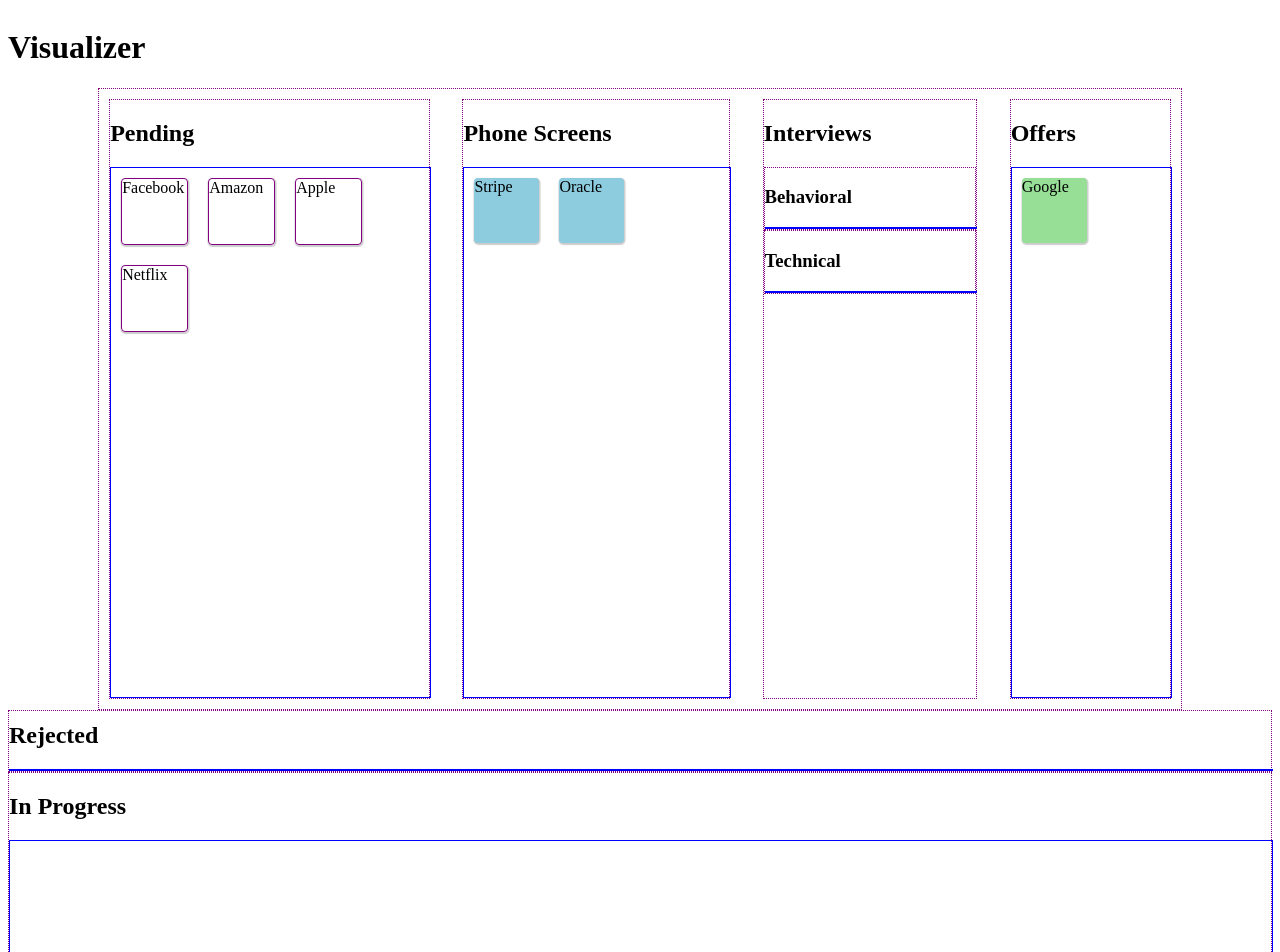
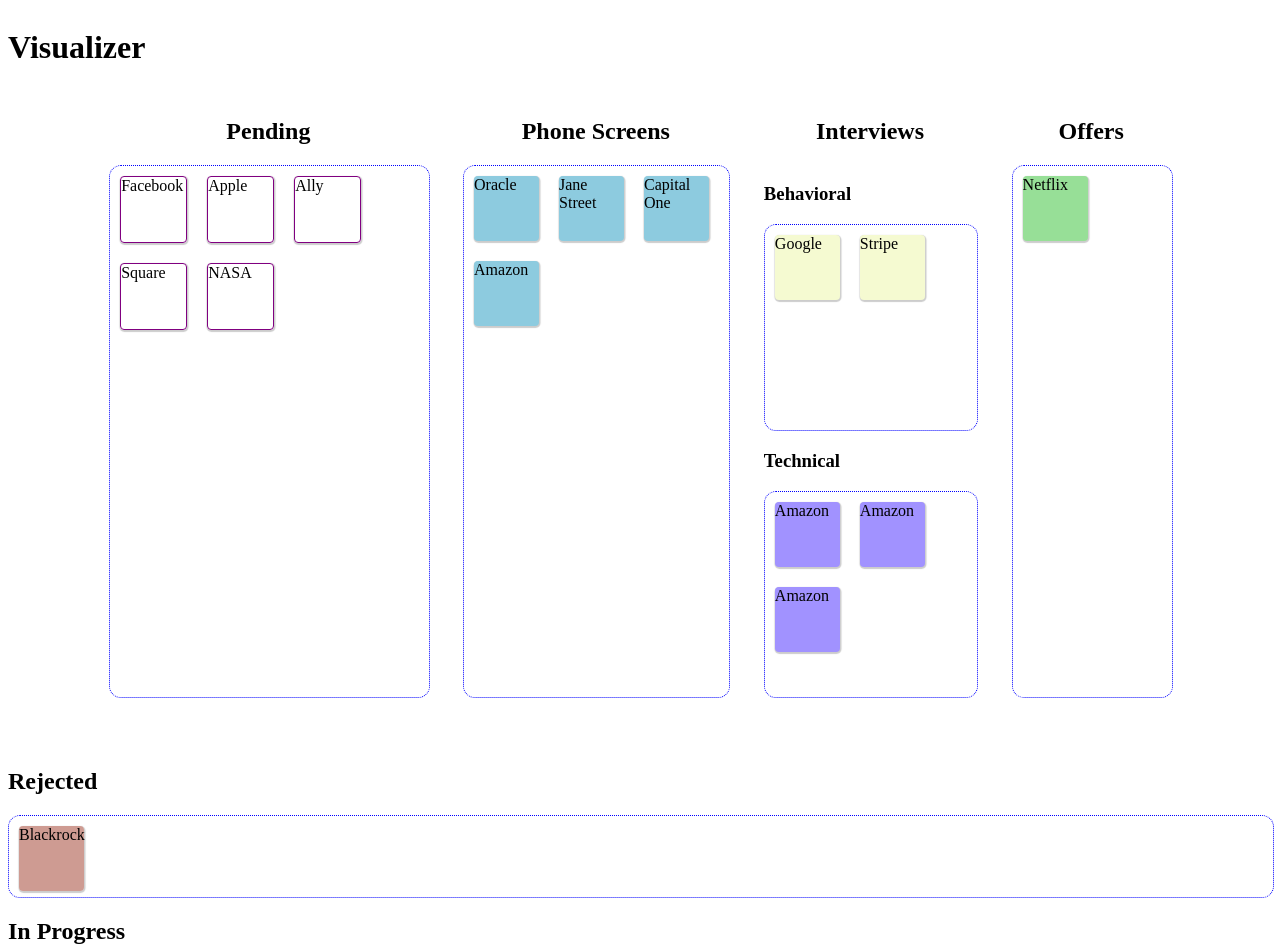
Before and after one commit to Team-Squirtle-CS/Trackr, a React app: page / in a window 1280 px wide. Shown: the top 952 px of the page. Built offline with nearby package versions, Linux system fonts and the light colour scheme.

Commit message:
progress on visualizer template

```diff
--- /dev/null
+++ b/client/components/visData.js
@@ -0,0 +1,123 @@
+const applications = [
+  {
+    company: 'Facebook',
+    description: 'FAANG',
+    location: 'Menlo Park',
+    salary: 180000,
+    status: 'pending'
+  },
+  {
+    company: 'Amazon',
+    description: 'FAANG',
+    location: 'San Francisco',
+    salary: 150000,
+    status: 'technical'
+  },
+  {
+    company: 'Apple',
+    description: 'FAANG',
+    location: 'San Francisco',
+    salary: 165000,
+    status: 'pending'
+  },
+  {
+    company: 'Netflix',
+    description: 'FAANG',
+    location: 'San Francisco',
+    salary: 1680000,
+    status: 'offer'
+  },
+  {
+    company: 'Google',
+    description: 'FAANG',
+    location: 'San Francisco',
+    salary: 152000,
+    status: 'behavioral'
+  },
+  {
+    company: 'Stripe',
+    description: 'misc',
+    location: 'New York',
+    salary: 180000,
+    status: 'behavioral'
+  },
+  {
+    company: 'Oracle',
+    description: 'misc',
+    location: 'New York',
+    salary: 135000,
+    status: 'phoneScreen'
+  },
+  {
+    company: 'Jane Street',
+    description: 'misc',
+    location: 'New York',
+    salary: 135000,
+    status: 'phoneScreen'
+  },
+  {
+    company: 'Capital One',
+    description: 'misc',
+    location: 'New York',
+    salary: 135000,
+    status: 'phoneScreen'
+  },
+  {
+    company: 'Ally',
+    description: 'misc',
+    location: 'San Francisco',
+    salary: 165000,
+    status: 'pending'
+  },
+  {
+    company: 'Square',
+    description: 'misc',
+    location: 'San Francisco',
+    salary: 165000,
+    status: 'pending'
+  },
+  {
+    company: 'SpaceX',
+    description: 'misc',
+    location: 'San Francisco',
+    salary: 165000,
+    status: 'incomplete'
+  },
+  {
+    company: 'Blackrock',
+    description: 'misc',
+    location: 'San Francisco',
+    salary: 165000,
+    status: 'rejected'
+  },
+  {
+    company: 'NASA',
+    description: 'misc',
+    location: 'San Francisco',
+    salary: 165000,
+    status: 'pending'
+  },
+  {
+    company: 'Amazon',
+    description: 'FAANG',
+    location: 'San Francisco',
+    salary: 150000,
+    status: 'technical'
+  },
+  {
+    company: 'Amazon',
+    description: 'FAANG',
+    location: 'San Francisco',
+    salary: 150000,
+    status: 'technical'
+  },
+  {
+    company: 'Amazon',
+    description: 'FAANG',
+    location: 'San Francisco',
+    salary: 150000,
+    status: 'phoneScreen'
+  },
+]
+
+module.exports = applications;
--- a/client/components/visualizer.jsx
+++ b/client/components/visualizer.jsx
@@ -1,58 +1,9 @@
 import React, { useState } from "react";
+import applications from './visData';
+
 
 const visualizer = () => {
-  //in future, will get this array from state through mapStateToProps
-  const applications = [
-    {
-      company: 'Facebook',
-      description: 'FAANG',
-      location: 'Menlo Park',
-      salary: 180000,
-      status: 'pending'
-    },
-    {
-      company: 'Amazon',
-      description: 'FAANG',
-      location: 'San Francisco',
-      salary: 150000,
-      status: 'pending'
-    },
-    {
-      company: 'Apple',
-      description: 'FAANG',
-      location: 'San Francisco',
-      salary: 165000,
-      status: 'pending'
-    },
-    {
-      company: 'Netflix',
-      description: 'FAANG',
-      location: 'San Francisco',
-      salary: 1680000,
-      status: 'pending'
-    },
-    {
-      company: 'Google',
-      description: 'FAANG',
-      location: 'San Francisco',
-      salary: 152000,
-      status: 'offer'
-    },
-    {
-      company: 'Stripe',
-      description: 'misc',
-      location: 'New York',
-      salary: 180000,
-      status: 'phoneScreen'
-    },
-    {
-      company: 'Oracle',
-      description: 'gen tech',
-      location: 'New York',
-      salary: 135000,
-      status: 'phoneScreen'
-    },
-  ]
+  //in future, will get application objects from state through mapStateToProps
 
   //convert to switch case and push accordingly?
   const incompletes = applications.filter(app => app.status === 'incomplete');
@@ -69,23 +20,27 @@
       //all stage divs will have grid display (use scss)
       <div id="visualizer-page">
           <h1>Visualizer</h1>
+
           <div id="positive-stage-container">
+
             <div className="app-stage" id="pendings">
-                <h2>Pending</h2>
+              <center><h2>Pending</h2></center>
               <BoxContainer apps={pendings}/>
             </div>
+
             <div className="app-stage" id="phone-screens">
-                <h2>Phone Screens</h2>
+              <center><h2>Phone Screens</h2></center>
               <BoxContainer apps={phoneScreens}/>
             </div>
 
             <div id="interview-stages">
-                <h2>Interviews</h2>
+              <center><h2>Interviews</h2></center>
 
               <div className="app-stage" id="behaviorals">
                 <h3>Behavioral</h3>
                 <BoxContainer apps={behaviorals}/>
               </div>
+
               <div className="app-stage" id="technicals">
                 <h3>Technical</h3>
                 <BoxContainer apps={technicals}/>
@@ -93,10 +48,11 @@
             </div>
 
             <div className="app-stage" id="offers">
-                <h2>Offers</h2>
+              <center><h2>Offers</h2></center>
               <BoxContainer apps={offers}/>
             </div>
           </div>
+
           <div id="negative-stage-container">
             <div className="app-stage" id="rejections">
               <h2>Rejected</h2>
@@ -121,13 +77,15 @@
     location={app.location}
     salary={app.salary}
     status={app.status}
+    draggable
     >{app.company}</div>
-  })
+  });
+
   return(
     <div className="vis-box">
       {appBoxes}
     </div>
-  )
+  );
 }
 
 
--- a/client/stylesheets/_visualizer.scss
+++ b/client/stylesheets/_visualizer.scss
@@ -15,7 +15,6 @@
   display: flex;
   flex-direction: row;
   margin: auto;
-  border: 1px dotted purple;
   padding: 10px;
   justify-content: space-between;
 
@@ -41,19 +40,29 @@
     width: 20%;
     display: flex;
     flex-direction: column;
-    border: 1px dotted purple;
+
+    #interview-header {
+      margin-top: 16px;
+    }
+
 
     #behaviorals {
+      height: 50%;
+
       .app-box {
         margin: 10px;
         background-color: rgb(245, 250, 209);
       }
+
+
     }
 
     #technicals {
+      height: 50%;
+
       .app-box {
         margin: 10px;
-        background-color: rgb(103, 80, 254);
+        background-color: rgb(161, 146, 255);
       }
     }
   }
@@ -69,6 +78,7 @@
 }
 
 #negative-stage-container {
+  margin-top: 40px;
   height: 300px;
   display: flex;
   flex-direction: column;
@@ -83,11 +93,11 @@
   }
 
   #rejections {
-    height: 60px;
+    height: 150px;
 
     .app-box {
       margin: 10px;
-      background-color: rgb(48, 50, 96);
+      background-color: rgba(174, 88, 73, 0.598);
     }
   }
 }
@@ -95,11 +105,13 @@
 .vis-box {
   height: 94%;
   width: 100%;
-  border: 1px solid blue;
+  border: 1px dotted blue;
+  border-radius: 12px;
   display: inline-flex;
   flex-wrap: wrap;
   align-content: flex-start;
   justify-content: flex-start;
+  overflow: scroll;
 }
 
 .app-box {
@@ -110,7 +122,6 @@
 }
 
 .app-stage {
-  border: 1px dotted purple;
   display: flex;
   flex-direction: column;
   justify-content: flex-end;
```
Lines whose indentation alone changed are shown as unchanged.
